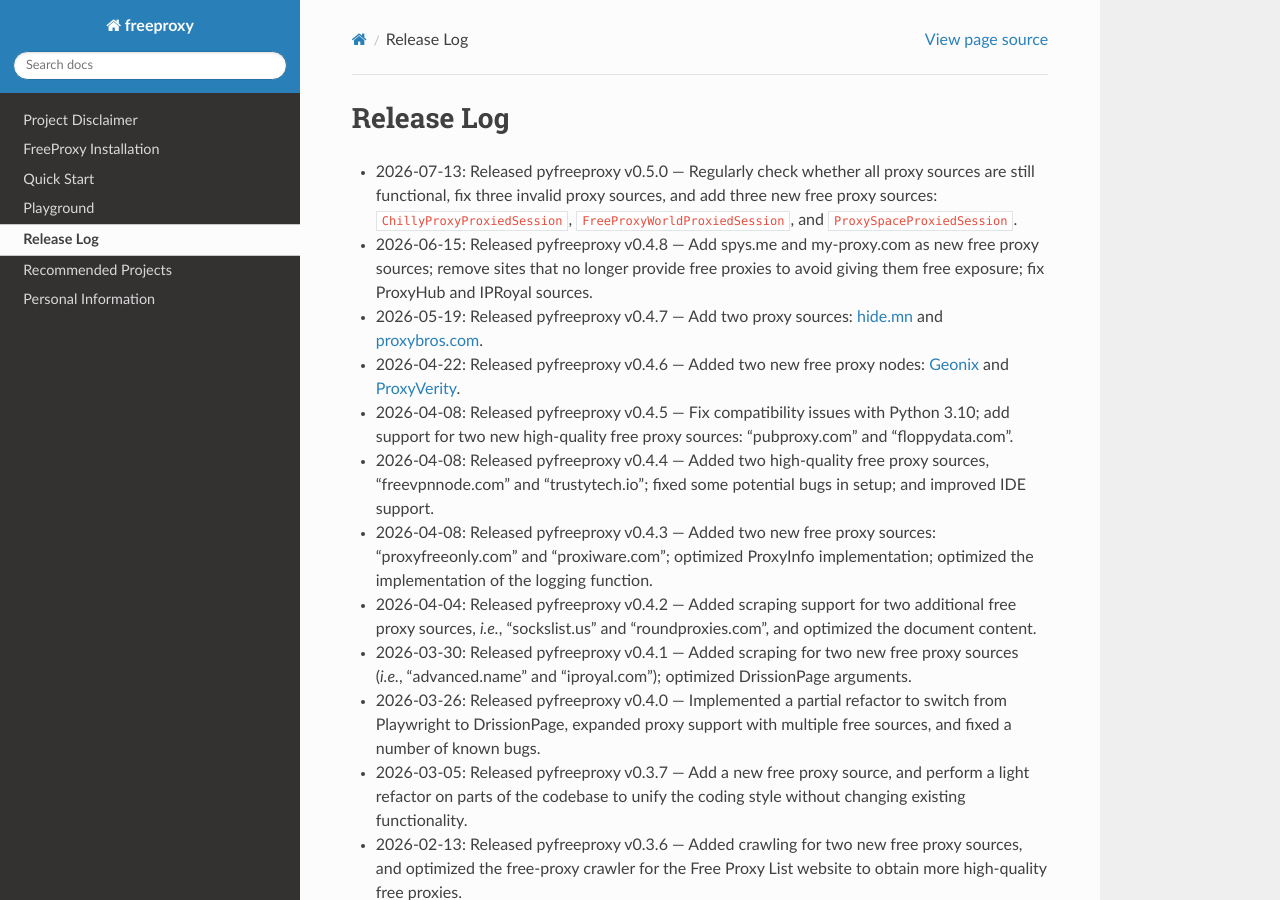
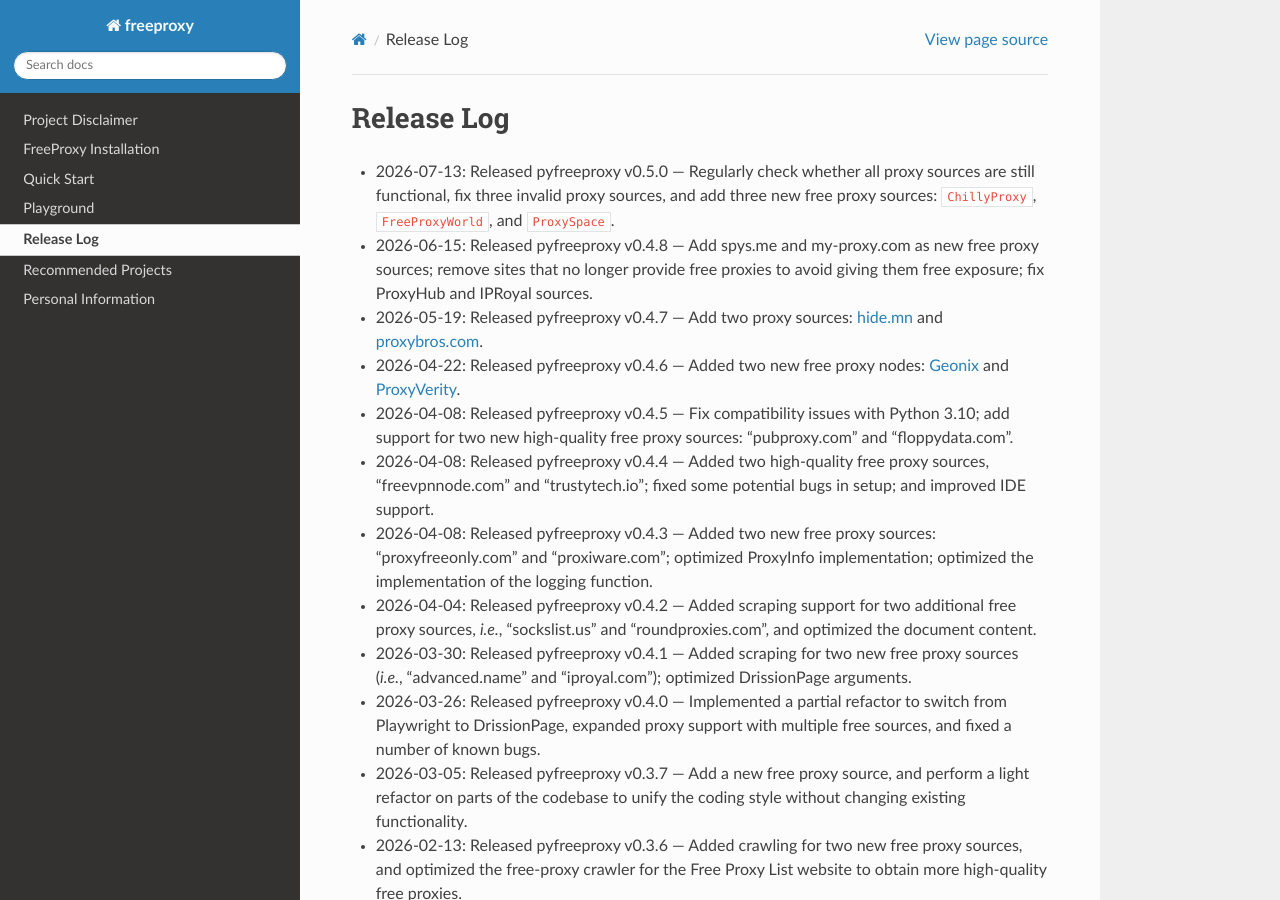
Before and after one commit to CharlesPikachu/freeproxy, a Sphinx documentation site: the page built from docs/Changelog.md, in a window 1280 px wide and 900 px high. Built offline with Sphinx 7.4.7 and the Read the Docs theme 3.1.0, drawn with Linux system fonts in a browser that asks for light colours.

Commit message:
bump to pyfreeproxy v0.5.0

```diff
--- a/docs/Changelog.md
+++ b/docs/Changelog.md
@@ -1,6 +1,6 @@
 # Release Log
 
-- 2026-07-13: Released pyfreeproxy v0.5.0 — Regularly check whether all proxy sources are still functional, fix three invalid proxy sources, and add three new free proxy sources: `ChillyProxyProxiedSession`, `FreeProxyWorldProxiedSession`, and `ProxySpaceProxiedSession`.
+- 2026-07-13: Released pyfreeproxy v0.5.0 — Regularly check whether all proxy sources are still functional, fix three invalid proxy sources, and add three new free proxy sources: `ChillyProxy`, `FreeProxyWorld`, and `ProxySpace`.
 
 - 2026-06-15: Released pyfreeproxy v0.4.8 — Add spys.me and my-proxy.com as new free proxy sources; remove sites that no longer provide free proxies to avoid giving them free exposure; fix ProxyHub and IPRoyal sources.
 
```
Also changed, not shown: README.md (+1 -1 lines).
